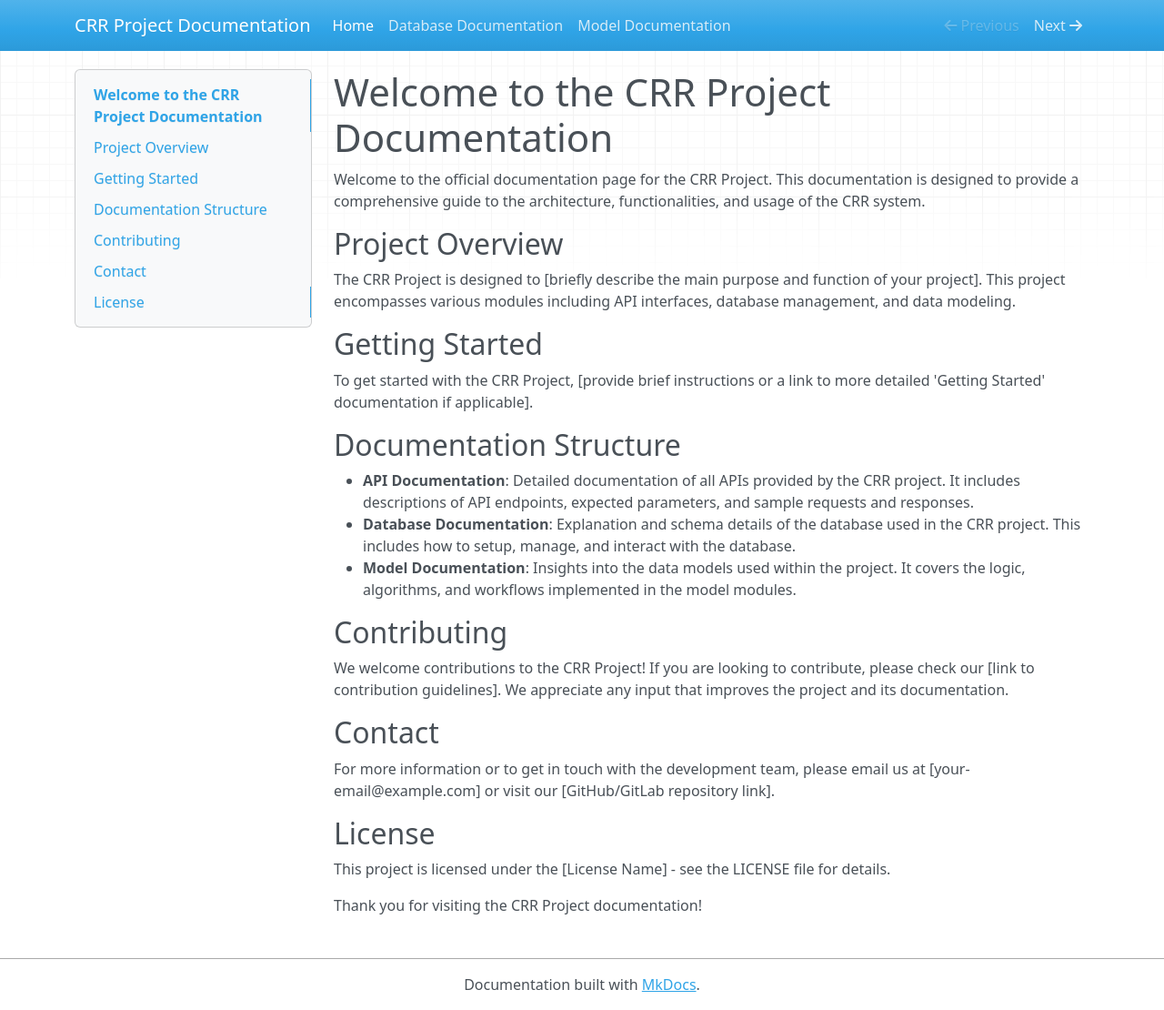
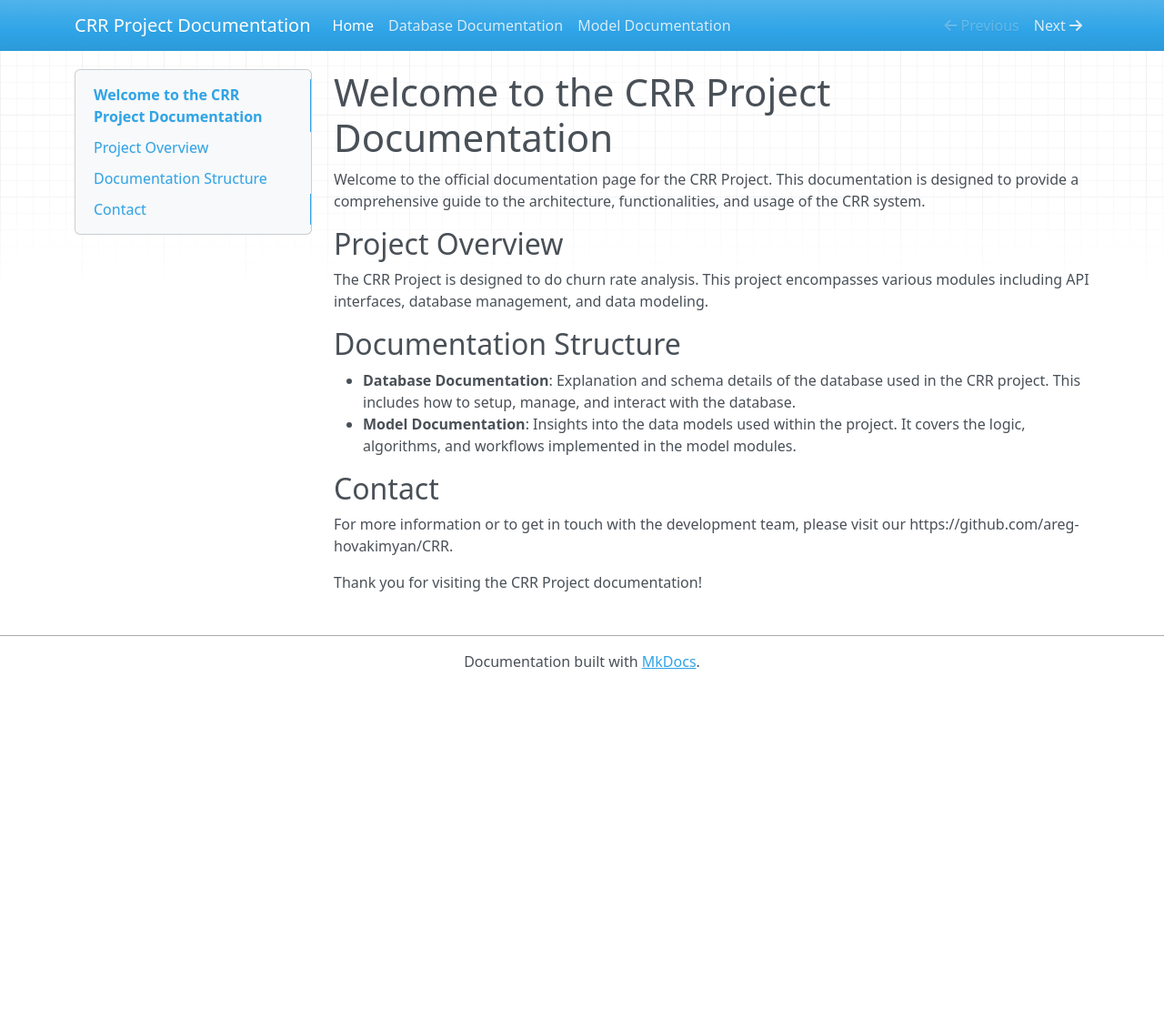
Before and after one commit to areg-hovakimyan/CRR, an MkDocs documentation site: the page built from docs/index.md, in a window 1280 px wide and 1110 px high. Shown: the whole window at 91% size. Built offline with MkDocs 1.6.1, drawn with Linux system fonts in a browser that asks for light colours; nearby versions of some CDN libraries.

Commit message:
Adding the index.md

```diff
--- a/docs/index.md
+++ b/docs/index.md
@@ -4,28 +4,19 @@ Welcome to the official documentation page for the CRR Project. This documentati
 
 ## Project Overview
 
-The CRR Project is designed to [briefly describe the main purpose and function of your project]. This project encompasses various modules including API interfaces, database management, and data modeling.
+The CRR Project is designed to do churn rate analysis. This project encompasses various modules including API interfaces, database management, and data modeling.
 
-## Getting Started
-
-To get started with the CRR Project, [provide brief instructions or a link to more detailed 'Getting Started' documentation if applicable].
 
 ## Documentation Structure
 
-- **API Documentation**: Detailed documentation of all APIs provided by the CRR project. It includes descriptions of API endpoints, expected parameters, and sample requests and responses.
+
 - **Database Documentation**: Explanation and schema details of the database used in the CRR project. This includes how to setup, manage, and interact with the database.
 - **Model Documentation**: Insights into the data models used within the project. It covers the logic, algorithms, and workflows implemented in the model modules.
 
-## Contributing
-
-We welcome contributions to the CRR Project! If you are looking to contribute, please check our [link to contribution guidelines]. We appreciate any input that improves the project and its documentation.
 
 ## Contact
 
-For more information or to get in touch with the development team, please email us at [your-email@example.com] or visit our [GitHub/GitLab repository link].
+For more information or to get in touch with the development team, please visit our https://github.com/areg-hovakimyan/CRR.
 
-## License
-
-This project is licensed under the [License Name] - see the LICENSE file for details.
 
 Thank you for visiting the CRR Project documentation!
```
